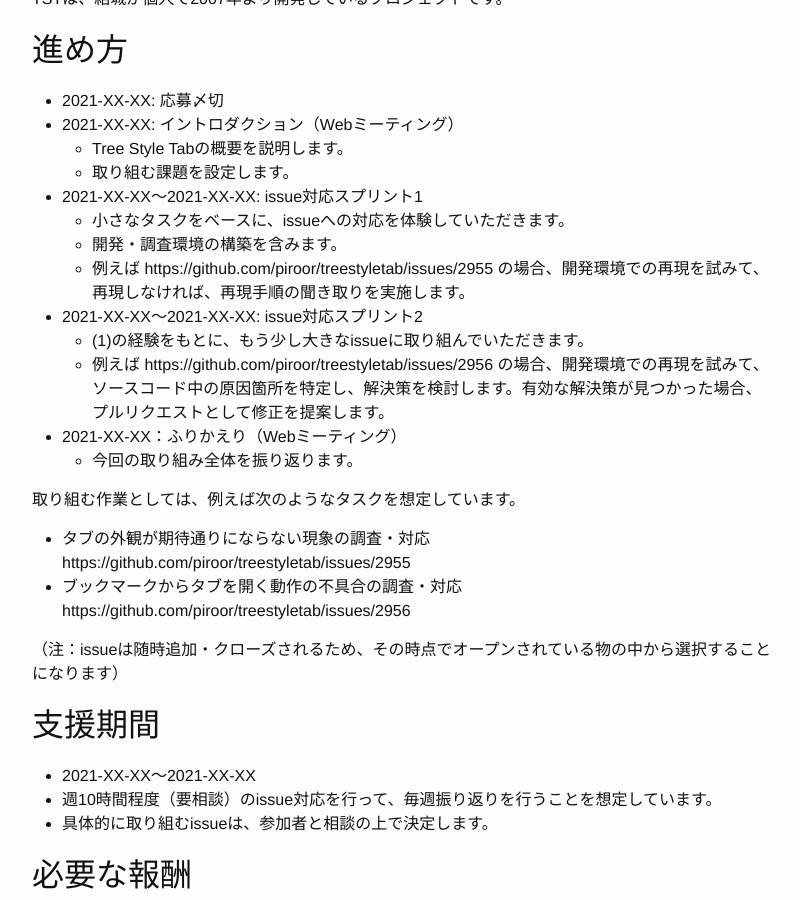
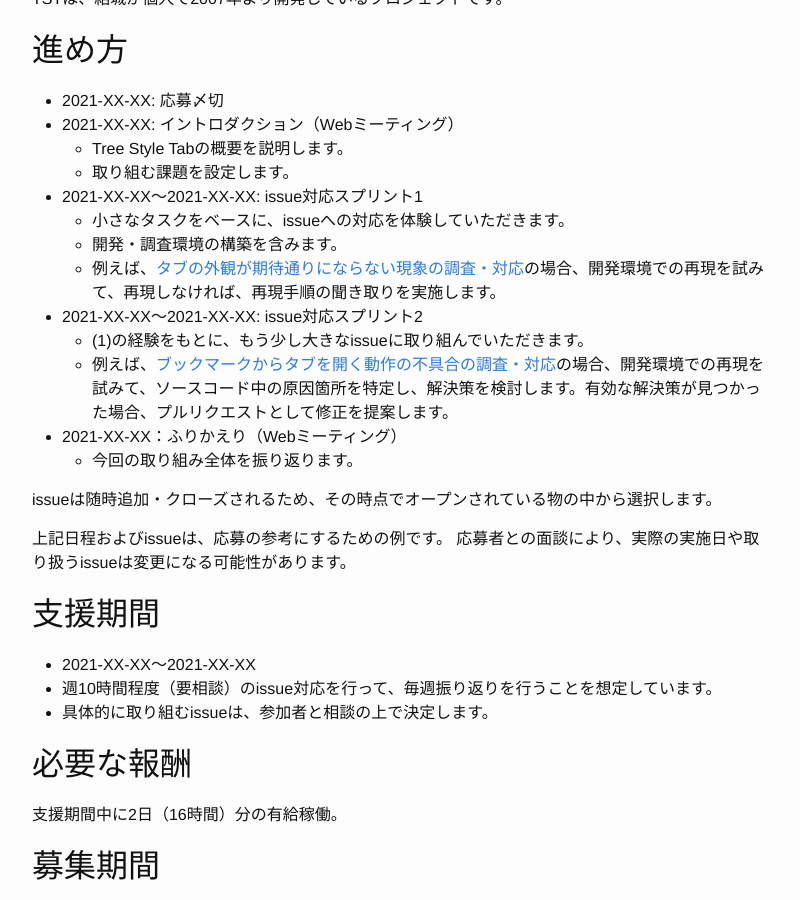
Before and after one commit to oss-gate/on-boarding, a Jekyll site: the page built from proposals/2021-08/piroor-treestyletab-maintenance/index.md, in a window 1280 px wide and 900 px high, scrolled down 1476 px. Shown: the whole window, without its empty margins (238-1038 px from the left). Built offline with Jekyll 4.4.1, drawn with Linux system fonts in a browser that asks for light colours; Markdown is read by kramdown in place of the engine named in the settings; comment, search, counter and statistics services are not loaded.

Commit message:
Reconstruct details to make things clear

```diff
--- a/proposals/2021-08/piroor-treestyletab-maintenance/index.md
+++ b/proposals/2021-08/piroor-treestyletab-maintenance/index.md
@@ -53,21 +53,17 @@ TSTは、結城が個人で2007年より開発しているプロジェクトで
 * 2021-XX-XX〜2021-XX-XX: issue対応スプリント1
   * 小さなタスクをベースに、issueへの対応を体験していただきます。
   * 開発・調査環境の構築を含みます。
-  * 例えば https://github.com/piroor/treestyletab/issues/2955 の場合、開発環境での再現を試みて、再現しなければ、再現手順の聞き取りを実施します。
+  * 例えば、[タブの外観が期待通りにならない現象の調査・対応](https://github.com/piroor/treestyletab/issues/2955)の場合、開発環境での再現を試みて、再現しなければ、再現手順の聞き取りを実施します。
 * 2021-XX-XX〜2021-XX-XX: issue対応スプリント2
   * (1)の経験をもとに、もう少し大きなissueに取り組んでいただきます。
-  * 例えば https://github.com/piroor/treestyletab/issues/2956 の場合、開発環境での再現を試みて、ソースコード中の原因箇所を特定し、解決策を検討します。有効な解決策が見つかった場合、プルリクエストとして修正を提案します。
+  * 例えば、[ブックマークからタブを開く動作の不具合の調査・対応](https://github.com/piroor/treestyletab/issues/2956)の場合、開発環境での再現を試みて、ソースコード中の原因箇所を特定し、解決策を検討します。有効な解決策が見つかった場合、プルリクエストとして修正を提案します。
 * 2021-XX-XX：ふりかえり（Webミーティング）
   * 今回の取り組み全体を振り返ります。
 
-取り組む作業としては、例えば次のようなタスクを想定しています。
+issueは随時追加・クローズされるため、その時点でオープンされている物の中から選択します。
 
- * タブの外観が期待通りにならない現象の調査・対応
-   https://github.com/piroor/treestyletab/issues/2955
- * ブックマークからタブを開く動作の不具合の調査・対応
-   https://github.com/piroor/treestyletab/issues/2956
-
-（注：issueは随時追加・クローズされるため、その時点でオープンされている物の中から選択することになります）
+上記日程およびissueは、応募の参考にするための例です。
+応募者との面談により、実際の実施日や取り扱うissueは変更になる可能性があります。
 
 ## 支援期間
 
```
